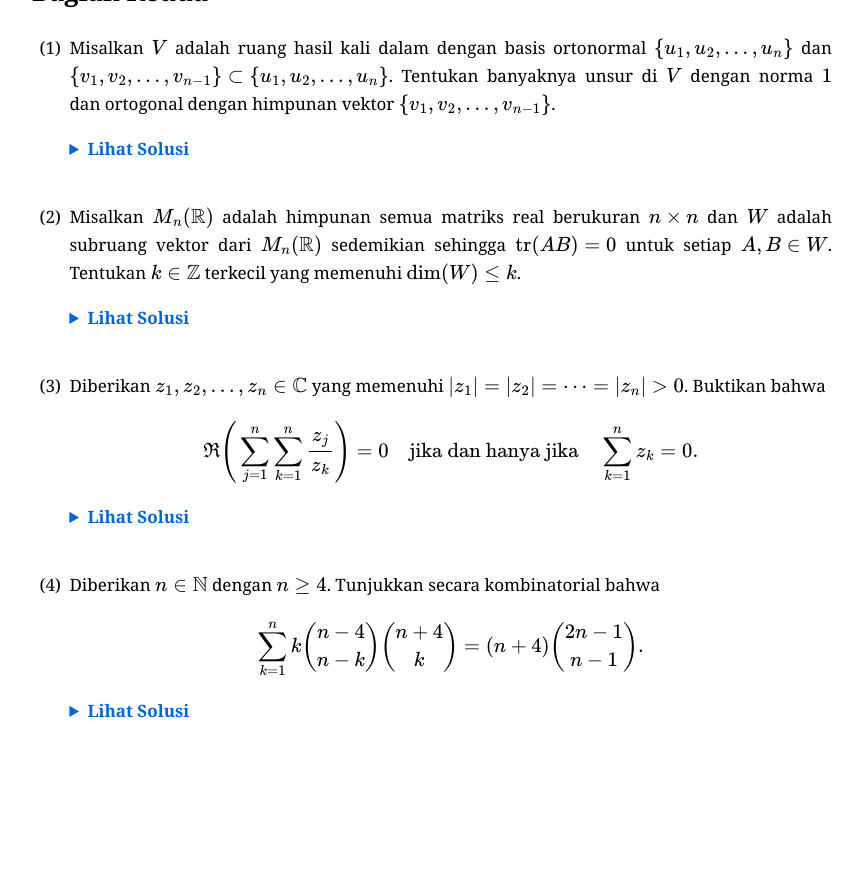
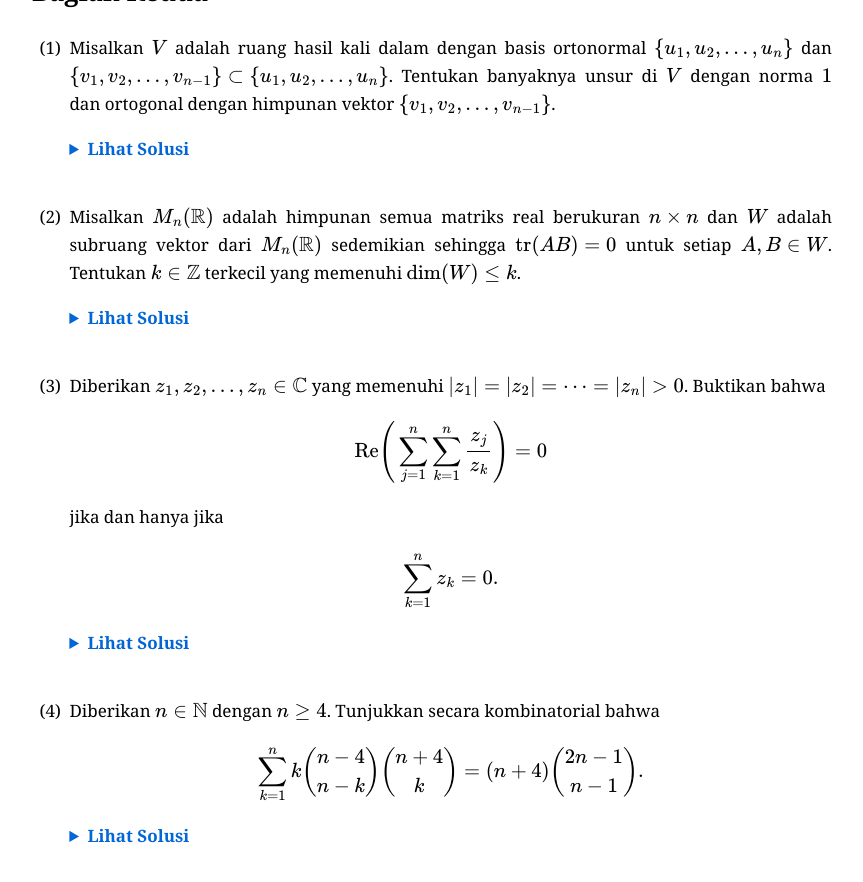
Before and after one commit to calculusgamingindonesia/calculusgamingindonesia.github.io, a Jekyll site: the page built from _posts/2026-07-04-onmipa-pt-wil-mat-19-2.md, in a window 1280 px wide and 900 px high, scrolled down 1238 px. Shown: the top 882 px of the window, without its empty margins (208-1071 px from the left). Built offline with Jekyll 4.4.1, drawn with Linux system fonts in a browser that asks for light colours; some web fonts are replaced; before the commit the page ends 2013 px from its top, so only the background shows below that.

Commit message:
Update 2026-07-04-onmipa-pt-wil-mat-19-2.md

```diff
--- a/_posts/2026-07-04-onmipa-pt-wil-mat-19-2.md
+++ b/_posts/2026-07-04-onmipa-pt-wil-mat-19-2.md
@@ -64,13 +64,17 @@ urutan: 102
 
 3. Diberikan $z_1, z_2, \dots, z_n\in\mathbb{C}$ yang memenuhi $\vert z_1\vert=\vert z_2\vert=\cdots=\vert z_n\vert>0$. Buktikan bahwa
 
-   $$\Re\Bigg(\sum_{j=1}^n\sum_{k=1}^n\dfrac{z_j}{z_k}\Bigg)=0\quad\text{jika dan hanya jika}\quad\sum_{k=1}^nz_k=0.$$
+   $$\mathrm{Re}\Bigg(\sum_{j=1}^n\sum_{k=1}^n\dfrac{z_j}{z_k}\Bigg)=0$$
+
+   jika dan hanya jika
+
+   $$\sum_{k=1}^nz_k=0.$$
 
    <details><summary>Lihat Solusi</summary><div class="kotak-solusi" markdown="1">
    Solusi diserahkan kepada pembaca sebagai latihan.
    </div></details>
 
-4. Diberikan $n\in\mathbb{N}$ dengan $n\geq4$. Tunjukkan secara kombinatorial bahwa
+5. Diberikan $n\in\mathbb{N}$ dengan $n\geq4$. Tunjukkan secara kombinatorial bahwa
 
    $$\sum_{k=1}^nk\dbinom{n-4}{n-k}\dbinom{n+4}{k}=(n+4)\dbinom{2n-1}{n-1}.$$
 
```
